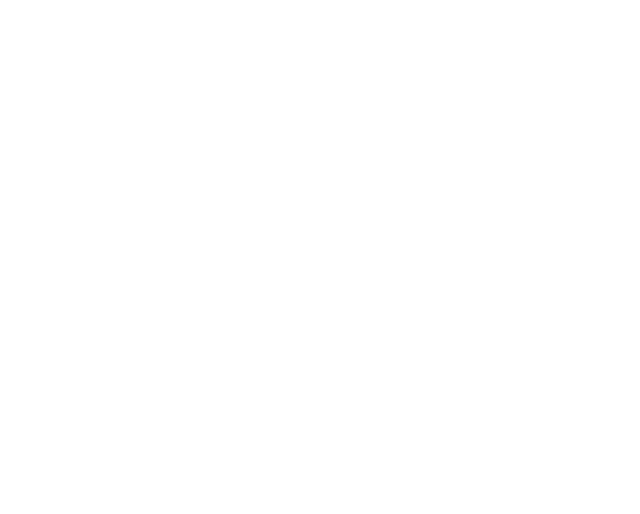
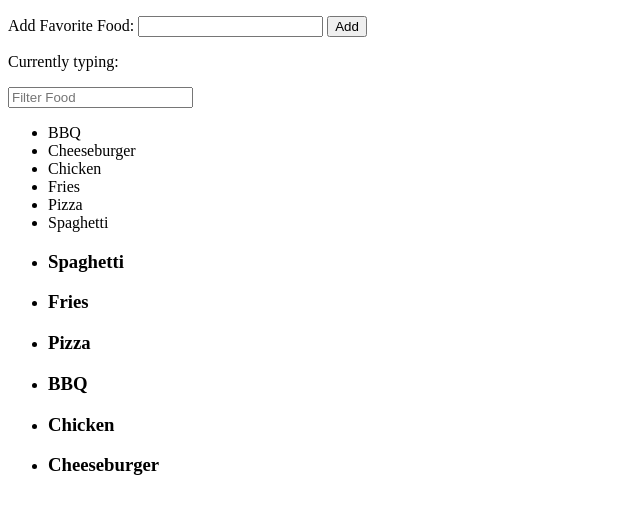
Before and after one commit to egrepo7/angular_assignments, a plain HTML site: page directives/angular.html in a window 1280 px wide. Shown: the whole page, without its empty margins (0-640 px from the left). Drawn offline with nearby package versions, Linux system fonts and the light colour scheme.

Commit message:
directives done

```diff
--- a/directives/angular.html
+++ b/directives/angular.html
@@ -0,0 +1,51 @@
+<!DOCTYPE html>
+<html ng-app='myApp'>
+<head>
+  <meta charset="UTF-8">
+  <title>Document</title>
+  <script src="https://ajax.googleapis.com/ajax/libs/angularjs/1.4.9/angular.min.js"></script>
+  <script>
+  var myApp = angular.module('myApp', []);
+  myApp.controller('foodController', function ($scope) {
+    $scope.food = [
+      {name: 'Spaghetti'},
+      {name: 'Fries'},
+      {name: 'Pizza'},
+      {name: 'BBQ'},
+      {name: 'Chicken'},
+      {name: 'Cheeseburger'}
+    ];
+    $scope.addFood = function() {
+      $scope.food.push($scope.newFood);
+      $scope.newFood = {};
+    }
+  });
+  </script>
+</head>
+<body ng-app='myApp'>
+  <div ng-controller='foodController'>
+    <form>
+      <p>
+        Add Favorite Food: <input type="text" ng-model="newFood.name">
+        <input type="submit" value="Add" ng-click="addFood()">
+      </p>
+      <p>
+        Currently typing: <span ng-bind="newFood.name"></span>
+      </p>
+    </form>
+    <p>
+      <input type="text" ng-model='filter_name' placeholder="Filter Food">
+    </p>
+    <ul>
+      <li ng-repeat="food in food | filter: filter_name | orderBy:'name'">
+        {{ food.name }}
+      </li>
+    </ul>
+    <ul>
+      <li ng-repeat="food in food">
+        <h3 ng-bind="food.name"></h3>
+      </li>
+    </ul>
+  </div>
+</body>
+</html>
```
Also changed, not shown: learning_angular/angular.html (+8 -1 lines), 1 other file.
